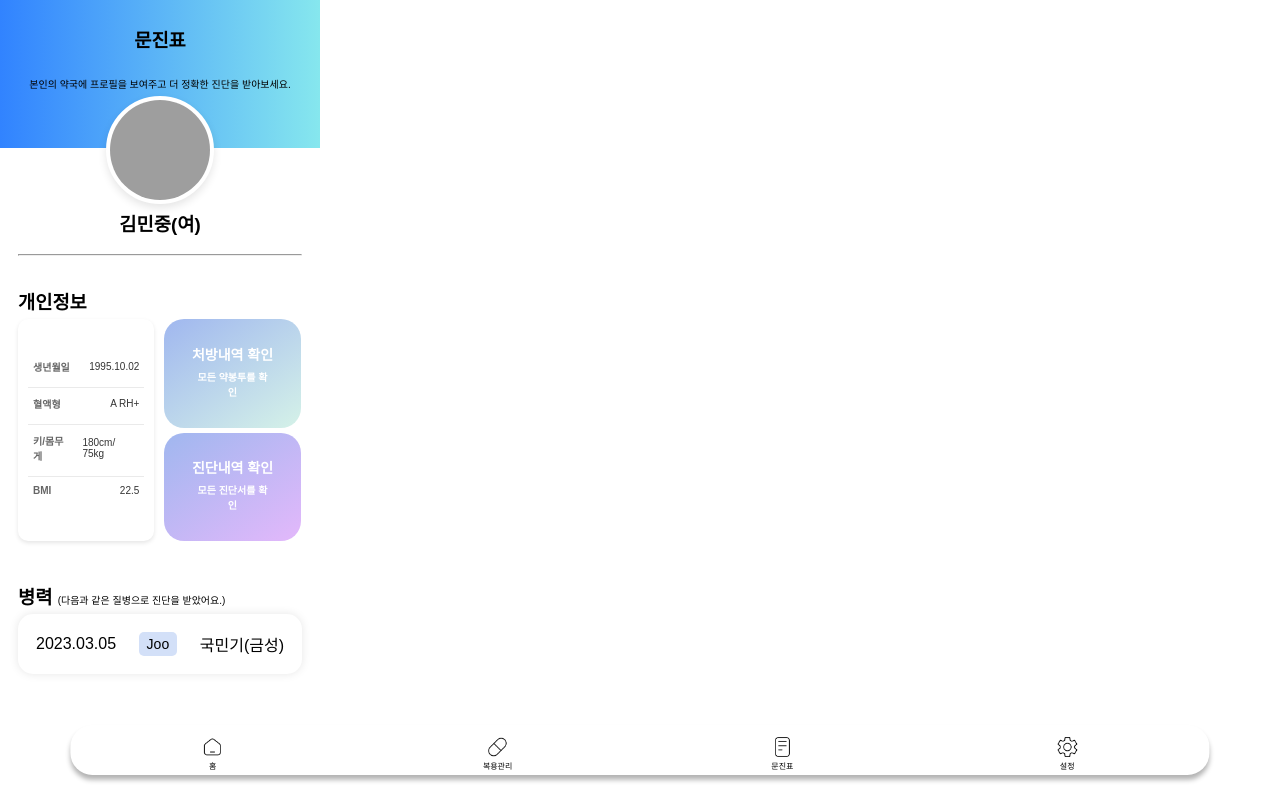
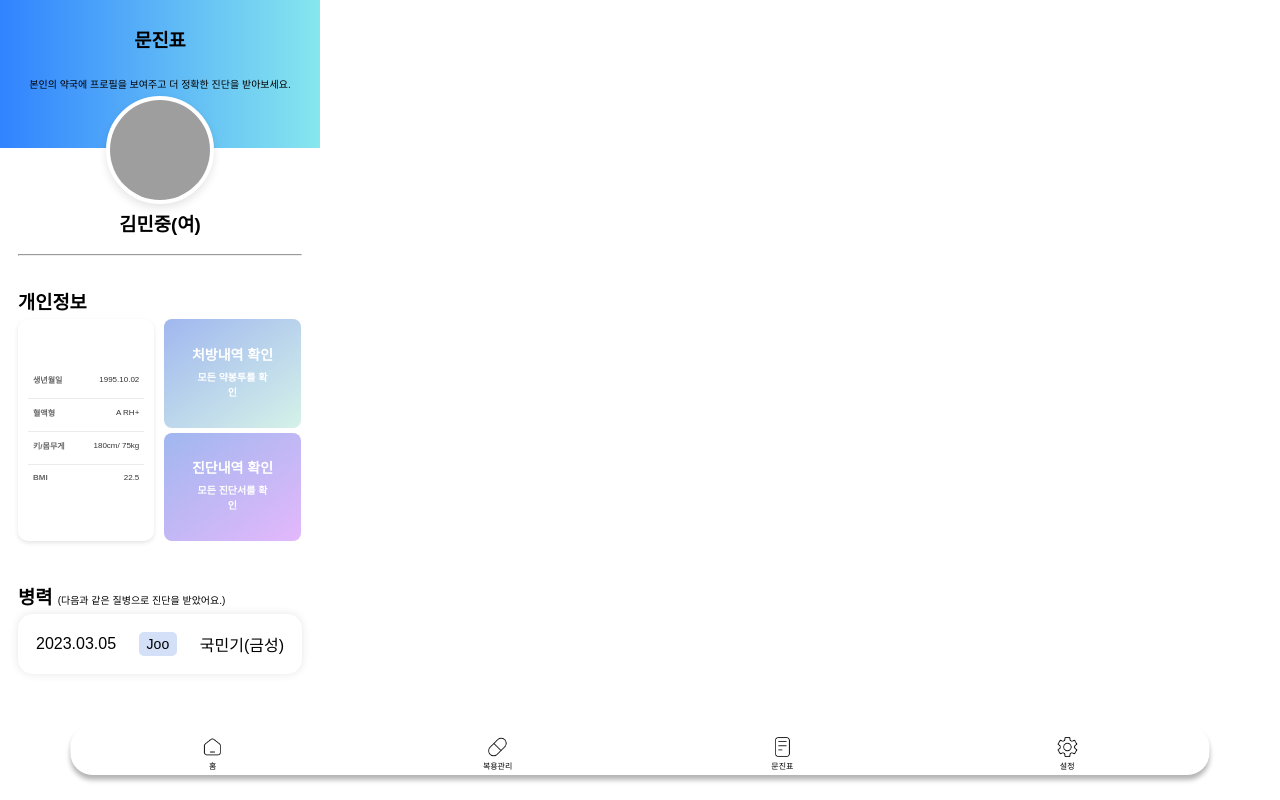
Before and after one commit to MedicineMadeByMother-Mayak/ChukChuk-yaksa, a Vue app in the folder frontend/chuckchuck_front/: page /usermedicalinfo in a window 1280 px wide. Built offline with nearby package versions, Linux system fonts and the light colour scheme; grey boxes are pictures that could not be loaded; a web font is replaced by a local one.

Commit message:
#53 - feat: 문진표 라우터 연결 완료

```diff
--- a/frontend/chuckchuck_front/src/common/Form/HeaderForm.vue
+++ b/frontend/chuckchuck_front/src/common/Form/HeaderForm.vue
@@ -1,5 +1,5 @@
 <!-- 사용법
-  <HeaderForm :title="'사랑해요'" :height="'100px'">
+  <HeaderForm :title="'사랑해요'" :height="'100px'" :Link="''">
     여기에 내용을 넣으세요
   </HeaderForm>
 -->
@@ -7,7 +7,9 @@
 <template>
   <div class="header">
     <div class="inner-header flex" :style="{ height }">
-      <i class="arrow left"></i>
+      <RouterLink style="margin-left: 10px; z-index: 3" :to="{ name: Link }">
+        <i class="arrow left"></i>
+      </RouterLink>
       <h1>{{ title }}</h1>
       <p></p>
     </div>
@@ -24,6 +26,10 @@ const props = defineProps({
   height: {
     type: String,
     default: "148px",
+  },
+  Link: {
+    type: String,
+    default: "home",
   },
 });
 </script>
--- a/frontend/chuckchuck_front/src/common/Wave.vue
+++ b/frontend/chuckchuck_front/src/common/Wave.vue
@@ -1,5 +1,7 @@
 <!-- 사용법 -->
-<!-- <Wave title="원하는 제목" height="원하는 높이 기본값 148px" /> -->
+<!--
+  <Wave :title="원하는 제목" :height="원하는 높이 기본값 148px" :Link="< 아이콘 누르면 가기 원하는 링크" />
+-->
 
 <template>
   <!--Hey! This is the original version
@@ -37,7 +39,11 @@ c-22.4,3-38.4,9.2-47.8,18.3c-11.2,10.9-13.6,26.7-16.3,45c-3.1,20.8-6.6,44.4-25.3
           />
         </g>
       </svg> -->
-      <i class="arrow left"></i>
+      <RouterLink style="z-index: 3" :to="{ name: Link }">
+        <div class="arrow left">
+          <i></i>
+        </div>
+      </RouterLink>
       <h1 class="bold">{{ title }}</h1>
       <p></p>
     </div>
@@ -98,6 +104,10 @@ const props = defineProps({
   height: {
     type: String,
     default: "148px",
+  },
+  Link: {
+    type: String,
+    default: "home",
   },
 });
 
@@ -222,6 +232,7 @@ h1 {
   display: inline-block;
   padding: 6px;
   caret-color: transparent;
+  margin-left: 10px;
 }
 
 .left {
--- a/frontend/chuckchuck_front/src/common/testView.vue
+++ b/frontend/chuckchuck_front/src/common/testView.vue
@@ -1,6 +1,6 @@
 <template>
   <div>
-    <HeaderForm :title="'사랑해요'" :height="'100px'">
+    <HeaderForm :title="'사랑해요'" :height="'100px'" :Link="'home'">
       <div>사랑해요</div>
     </HeaderForm>
     <!-- <Wave title="문진표" height="100px" /> -->
--- a/frontend/chuckchuck_front/src/views/user_medical_info/DiagnosisHistoryView.vue
+++ b/frontend/chuckchuck_front/src/views/user_medical_info/DiagnosisHistoryView.vue
@@ -1,5 +1,5 @@
 <template>
-  <Wave title="처방내역" height="60px" />
+  <Wave title="처방내역" height="60px" Link="usermedicalinfo" />
 
   <div style="margin: 5px 10px">
     총 {{ dumydata.count }}건의 처방내역이 있습니다.
--- a/frontend/chuckchuck_front/src/views/user_medical_info/PillBagHistoryView.vue
+++ b/frontend/chuckchuck_front/src/views/user_medical_info/PillBagHistoryView.vue
@@ -1,5 +1,5 @@
 <template>
-  <Wave title="진단내역" height="60px" />
+  <Wave title="진단내역" height="60px" Link="usermedicalinfo" />
 
   <div style="margin: 5px 10px">
     총 {{ dumydata.count }}건의 진단내역이 있습니다.
--- a/frontend/chuckchuck_front/src/views/user_medical_info/UserMedicalInfoView.vue
+++ b/frontend/chuckchuck_front/src/views/user_medical_info/UserMedicalInfoView.vue
@@ -40,14 +40,18 @@
           </div>
         </div>
         <div class="buttons-container">
+          <RouterLink :to="{ name: 'diagnosishistory' }">
             <button class="button gradient-blue">
               <strong>처방내역 확인</strong>
               <p><strong>모든 약봉투를 확인</strong></p>
             </button>
+          </RouterLink>
+          <RouterLink :to="{ name: 'pillbaghistory' }">
             <button class="button gradient-purple">
               <strong>진단내역 확인</strong>
               <p><strong>모든 진단서를 확인</strong></p>
             </button>
+          </RouterLink>
         </div>
       </div>
     </div>
@@ -161,12 +165,12 @@ div p {
 
 .info-title {
   font-weight: bold;
-  font-size: 10px;
+  font-size: 8px;
   color: #666;
 }
 
 .info-content {
-  font-size: 10px;
+  font-size: 8px;
   color: #333;
 }
 
@@ -179,11 +183,12 @@ div p {
 
 .button {
   width: 100%;
+  min-height: 70px;
   height: 100%;
   padding: calc(50% - 44px);
 
   margin-bottom: 0px;
-  border-radius: 20px;
+  border-radius: 8px;
   border: none;
   color: white;
   cursor: pointer;
--- a/frontend/chuckchuck_front/src/views/user_pill_effect/UserPillEffectView.vue
+++ b/frontend/chuckchuck_front/src/views/user_pill_effect/UserPillEffectView.vue
@@ -4,4 +4,4 @@
 
 <script setup></script>
 
-<style lang="scss" scoped></style>
+<style scoped></style>
```
Lines whose indentation alone changed are shown as unchanged.
